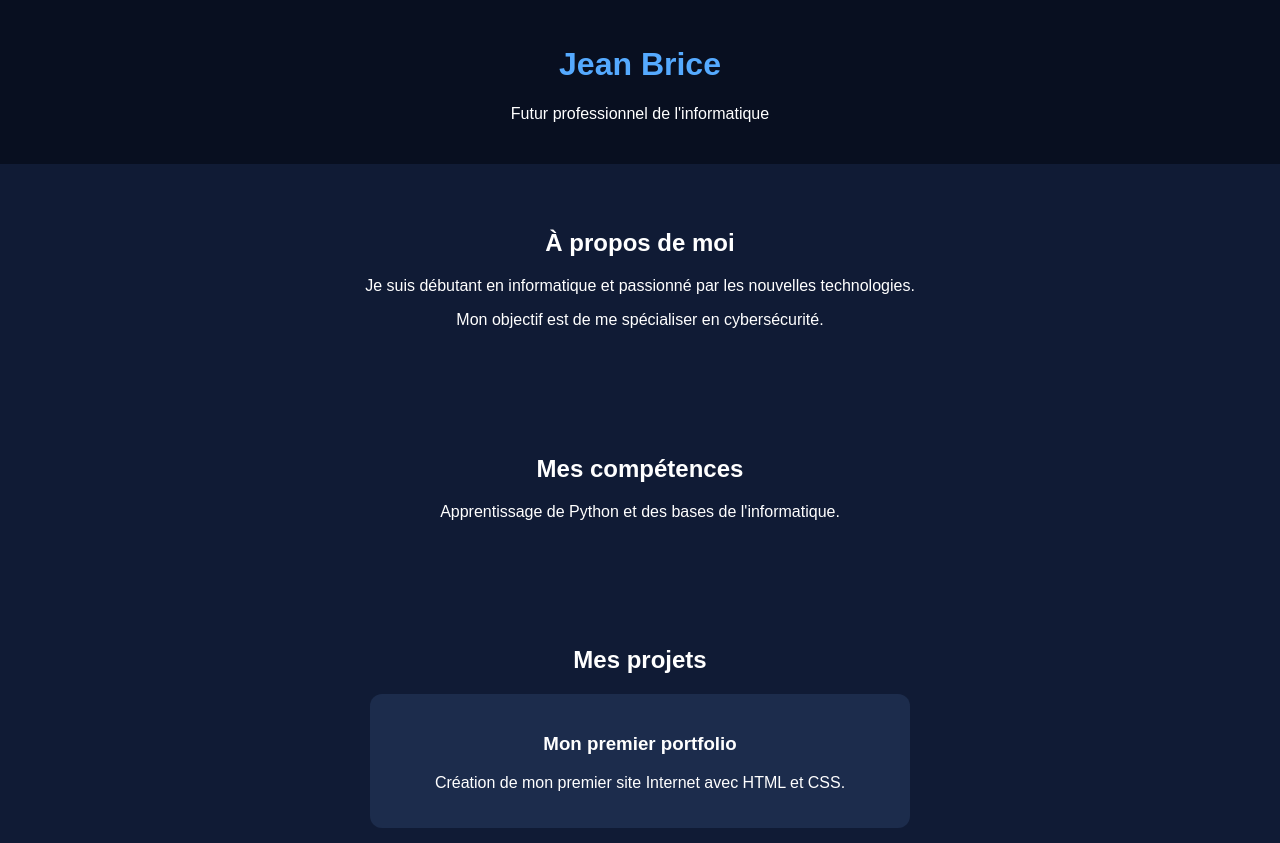
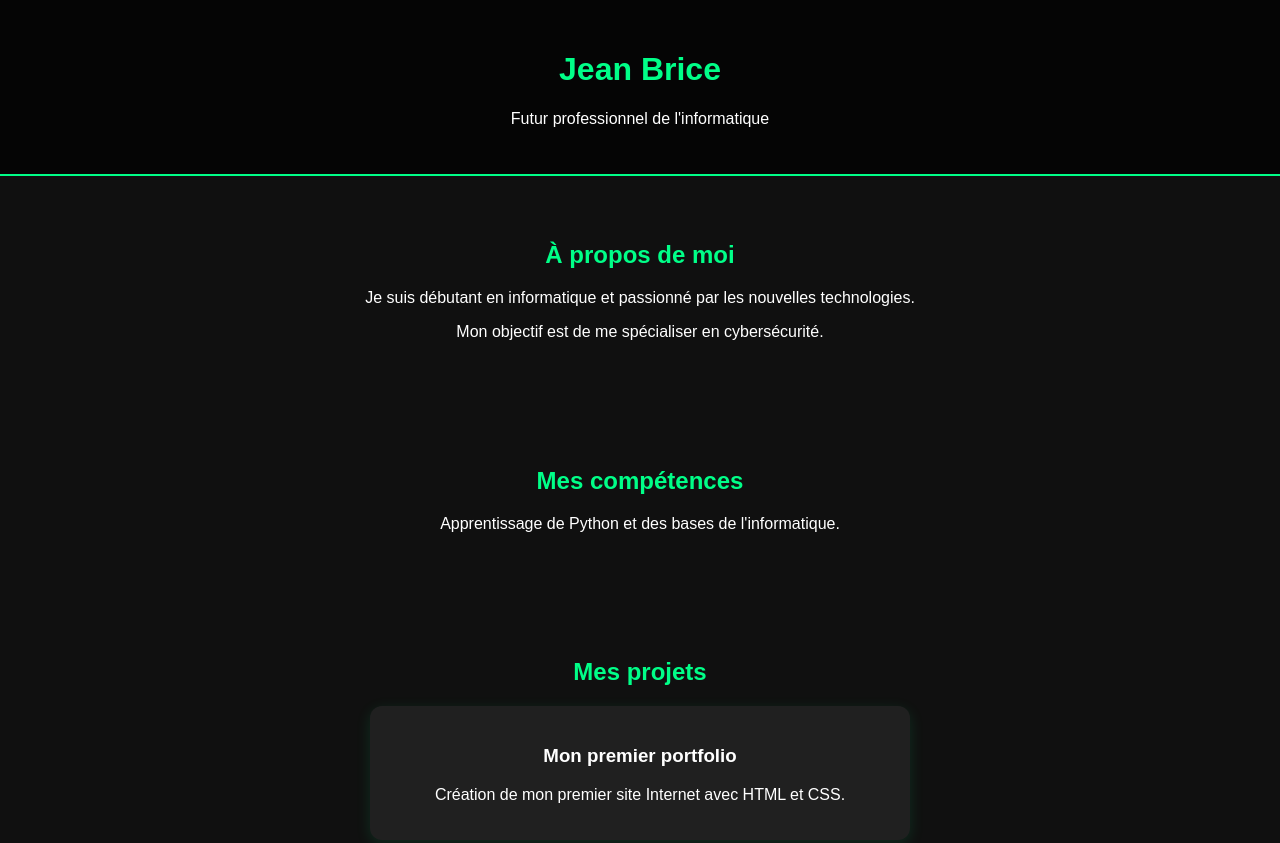
Before and after one commit to jeanbrice2k26-rgb/portfolio-jeanbrice, a plain HTML site: page index.html in a window 1280 px wide. Shown: the top 843 px of the page. Drawn offline with Linux system fonts and the light colour scheme.

Commit message:
Update index.html

```diff
--- a/index.html
+++ b/index.html
@@ -4,32 +4,45 @@
   <meta charset="UTF-8">
   <meta name="viewport" content="width=device-width, initial-scale=1.0">
   <title>Portfolio - Jean Brice</title>
+
   <style>
     body {
       margin: 0;
       font-family: Arial, sans-serif;
-      background: #101b35;
+      background: #101010;
       color: white;
       text-align: center;
     }
+
     header {
-      padding: 25px;
-      background: #080f20;
+      padding: 30px;
+      background: #050505;
+      border-bottom: 2px solid #00ff88;
     }
-    h1 { color: #55aaff; }
+
+    h1, h2 {
+      color: #00ff88;
+    }
+
     section {
       padding: 45px 20px;
     }
+
     .projet {
-      background: #1c2c4c;
+      background: #202020;
       padding: 20px;
       margin: 15px auto;
       max-width: 500px;
       border-radius: 12px;
+      box-shadow: 0 4px 15px rgba(0,255,136,0.12);
     }
-    a { color: #55aaff; }
+
+    a {
+      color: #00ff88;
+    }
   </style>
 </head>
+
 <body>
 
   <header>
```
